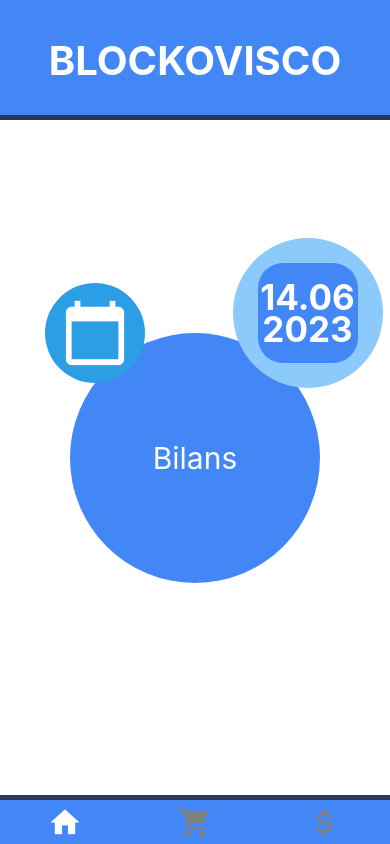
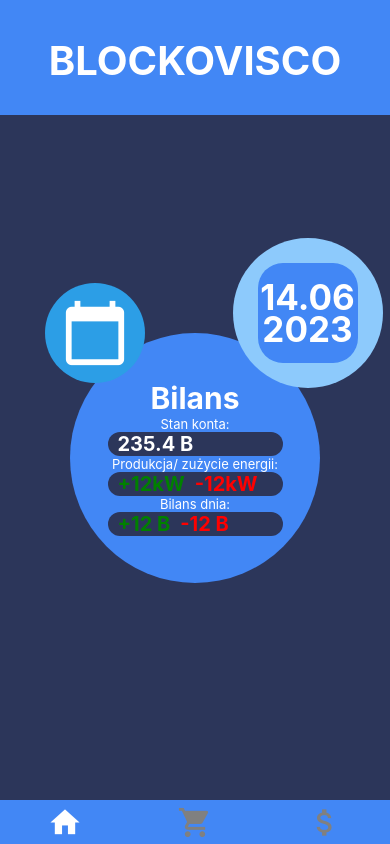
Before and after one commit to blockovisco/blockchain-energy-market, a React Native app in the folder gui/: screen /Main in a window 390 px wide. Built offline with nearby package versions, Linux system fonts and the light colour scheme.

Commit message:
Finished Home Screen

```diff
--- a/gui/screens/Home.tsx
+++ b/gui/screens/Home.tsx
@@ -19,6 +19,10 @@ interface circleProps {
     right?: number,
 }
 
+interface textProps {
+    color?: string
+}
+
 const sizeOfBigCircle: number = 250;
 
 const Home = () => {
@@ -27,7 +31,7 @@ const Home = () => {
     const [showDatePicker, setShowDatePicker] = useState(false);
 
     const onChange = (event: any, selectedDate: Date | undefined) => {
-        setShowDatePicker(Platform.OS === 'ios'); // On iOS, show the picker only when confirmed
+        setShowDatePicker(Platform.OS === 'ios');
         if (selectedDate) {
         setDate(selectedDate);
         }
@@ -40,7 +44,21 @@ const Home = () => {
                     size: sizeOfBigCircle,
                     color: colors.secondary,
                     position: 'relative'}).circle}>
-                        <Text style={textStyle.title}>Bilans</Text>
+                        <Text style={textStyle({}).title}>Bilans</Text>
+                        <Text style={textStyle({}).smallText}>Stan konta:</Text>
+                        <View style={styles({size: sizeOfBigCircle*0.7, color: colors.primary}).roundedField}>
+                            <Text style={textStyle({color: colors.white}).colored}>235.4 B</Text>
+                        </View>
+                        <Text style={textStyle({}).smallText}>Produkcja/ zużycie energii:</Text>
+                        <View style={styles({size: sizeOfBigCircle*0.7, color: colors.primary}).roundedField}>
+                            <Text style={textStyle({color: 'green'}).colored}>+12kW</Text>
+                            <Text style={textStyle({color: 'red'}).colored}>-12kW</Text>
+                        </View>
+                        <Text style={textStyle({}).smallText}>Bilans dnia:</Text>
+                        <View style={styles({size: sizeOfBigCircle*0.7, color: colors.primary}).roundedField}>
+                            <Text style={textStyle({color: 'green'}).colored}>+12 B</Text>
+                            <Text style={textStyle({color: 'red'}).colored}>-12 B</Text>
+                        </View>
                         <TouchableOpacity onPress={() => setShowDatePicker(true)} style={styles({
                         size: sizeOfBigCircle*0.4,
                         color: colors.blue,
@@ -71,8 +89,8 @@ const Home = () => {
                             <View style={styles({
                                 size: sizeOfBigCircle*0.4,
                                 color: colors.secondary}).roundedSquare}>
-                                <Text style={textStyle.date}>{date.getDate().toString().padStart(2, '0')}.{(date.getMonth() + 1).toString().padStart(2, '0')}</Text>
-                                <Text style={textStyle.date}>{date.getFullYear()}</Text>
+                                <Text style={textStyle({}).date}>{date.getDate().toString().padStart(2, '0')}.{(date.getMonth() + 1).toString().padStart(2, '0')}</Text>
+                                <Text style={textStyle({}).date}>{date.getFullYear()}</Text>
                             </View>
                         </View>
                 </View>
@@ -102,13 +120,21 @@ const styles = (props: circleProps) => StyleSheet.create({
         elevation: 10,
         justifyContent: 'center',
         alignSelf:'center'
+    },
+    roundedField: {
+        width: props.size,
+        borderRadius: props.size / 2,
+        backgroundColor: props.color,
+        alignSelf:'center',
+        flexDirection: 'row'
     }
   });
-const textStyle = StyleSheet.create({
+const textStyle = (props: textProps) => StyleSheet.create({
     title: {
         fontSize: 30,
         color: colors.white,
         textAlign: 'center',
+        fontWeight: 'bold'
         // marginTop: sizeOfBigCircle*0.1
     },
     date: {
@@ -117,6 +143,18 @@ const textStyle = StyleSheet.create({
         color: colors.white,
         textAlign: 'center',
         margin: -5
+    },
+    smallText: {
+        fontSize: 13,
+        color: colors.white,
+        textAlign: 'center'
+    },
+    colored: {
+        fontSize: 20,
+        color: props.color,
+        marginLeft: 10,
+        fontWeight: 'bold'
     }
 })
+
 export default Home;
--- a/gui/shared/shared.tsx
+++ b/gui/shared/shared.tsx
@@ -5,7 +5,7 @@ import { Dimensions } from "react-native";
 export const Container = styled.View`
     flex: 1;
     align-items: center;
-    background-color: ${colors.white};
+    background-color: ${colors.primary};
     justifyContent: center;
 `;
 
```
